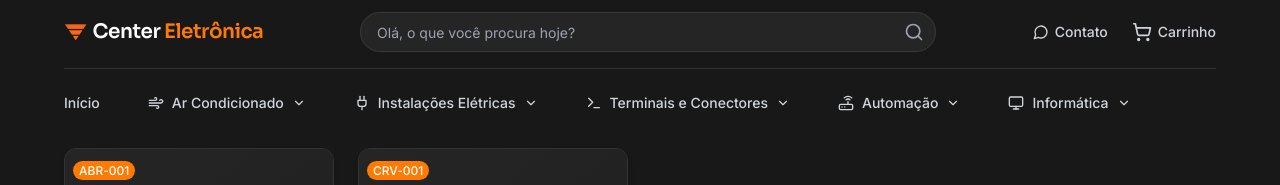
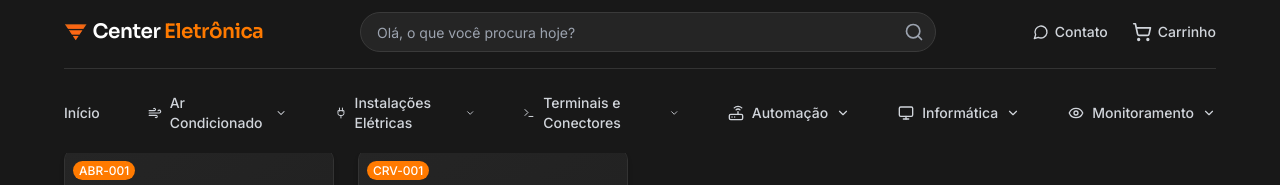
Before and after one commit to centereletronicagv/sitecentereletronica, a React (Vite) app: page /favoritos in a window 1280 px wide. Shown: the top 185 px of the page. Built offline with nearby package versions, Linux system fonts and the light colour scheme; a web font is replaced by a local one.

Commit message:
Add Monitoring category to navbar
Adds a "Monitoramento" category to the navbar, positioned next to the "Informática" category.

```diff
--- a/src/components/Navbar.tsx
+++ b/src/components/Navbar.tsx
@@ -1,6 +1,6 @@
 import { useState, useEffect, FormEvent } from 'react';
 import { Link, useLocation, useNavigate } from 'react-router-dom';
-import { Menu, X, Search, Wind, Plug, Terminal, Router, ChevronDown, ChevronRight, ShoppingCart, Grid2X2, MessageCircle, Monitor } from 'lucide-react';
+import { Menu, X, Search, Wind, Plug, Terminal, Router, ChevronDown, ChevronRight, ShoppingCart, Grid2X2, MessageCircle, Monitor, Eye } from 'lucide-react';
 import { Input } from './ui/input';
 import { useCart } from '@/context/CartContext';
 import CartModal from './CartModal';
@@ -70,6 +70,15 @@ const navLinks: NavLink[] = [
       { name: 'Conectores', href: '/categoria/informatica/conectores' },
     ]
   },
+  {
+    name: 'Monitoramento',
+    href: '/categoria/monitoramento',
+    icon: <Eye size={16} />,
+    subCategories: [
+      { name: 'Câmeras', href: '/categoria/monitoramento/cameras' },
+      { name: 'DVRs', href: '/categoria/monitoramento/dvrs' },
+    ]
+  },
 ];
 
 // Helper function to get category info from URL
@@ -83,7 +92,8 @@ const getCategoryInfo = (pathname: string) => {
     'instalacoes-eletricas': 'Instalações Elétricas',
     'terminais': 'Terminais e Conectores',
     'automacao': 'Automação',
-    'informatica': 'Informática'
+    'informatica': 'Informática',
+    'monitoramento': 'Monitoramento'
   };
 
   return {
```
